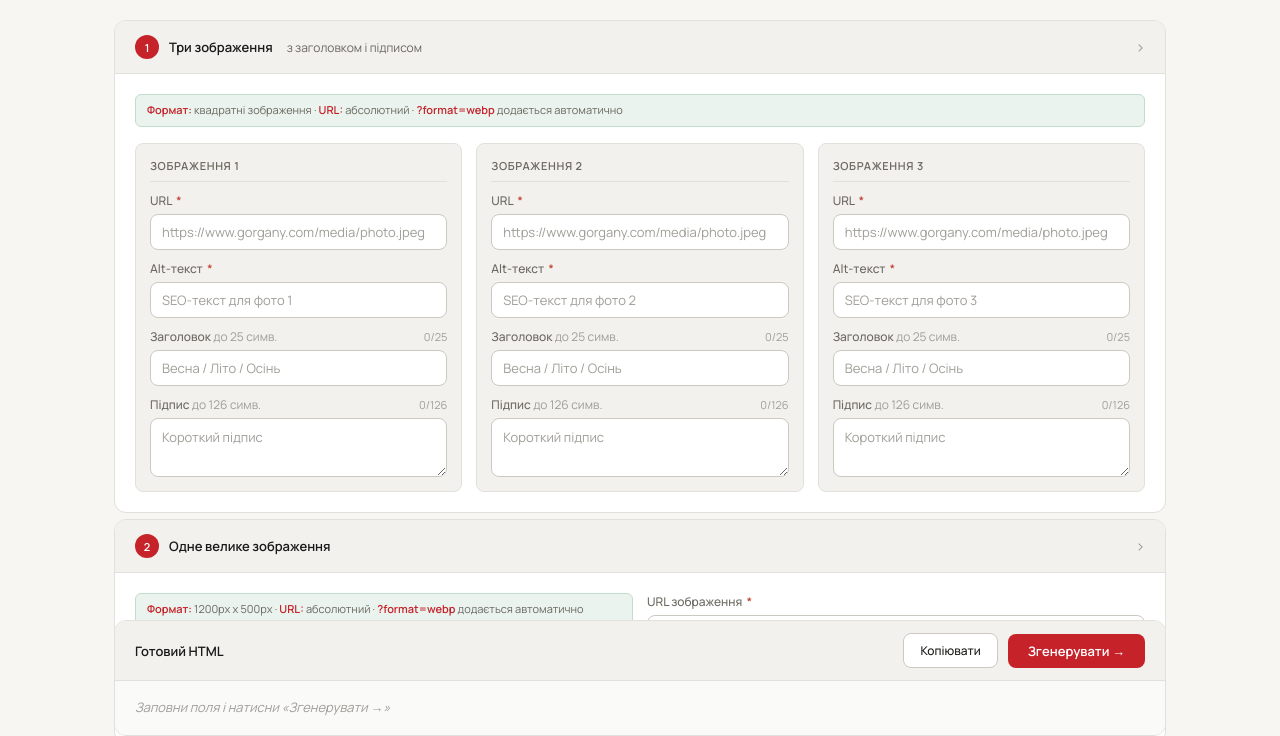
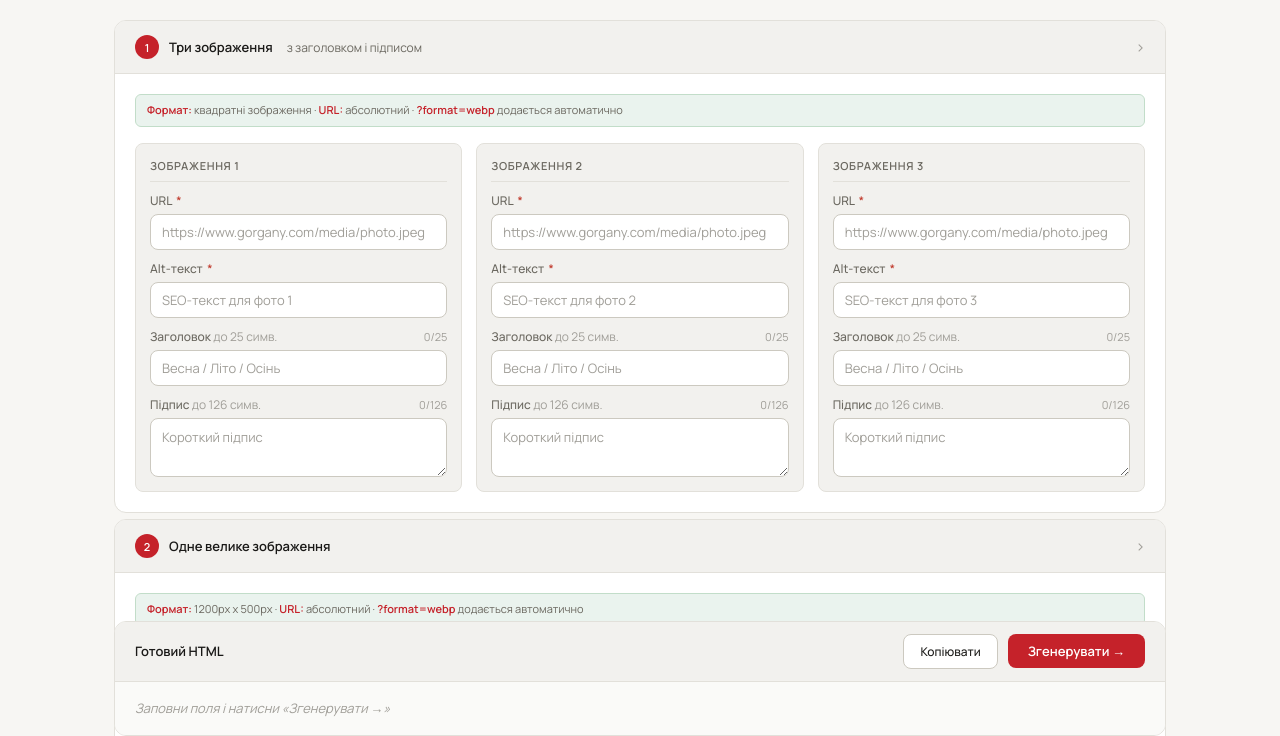
Before and after one commit to pickrace/gorgany-rich-builder, a plain HTML site: page index.html in a window 1280 px wide. Shown: the part 64-800 px from the top of the page. Drawn offline with Linux system fonts and the light colour scheme.

Commit message:
Fix front and place qoute about generating photo link in script.js

```diff
--- a/index.html
+++ b/index.html
@@ -53,7 +53,7 @@
           <span class="section-name">Одне велике зображення</span>
           <span class="section-chevron">›</span>
         </div>
-        <div class="section-body" style="grid-template-columns:1fr 1fr; gap:14px;">
+        <div class="section-body">
           <div class="tip"><b>Формат:</b> 1200px х 500px · <b>URL:</b> абсолютний · <b>?format=webp</b> додається
             автоматично</div>
           <div class="field">
--- a/script.js
+++ b/script.js
@@ -15,6 +15,10 @@ function buildImgCols() {
   for (let i = 1; i <= 3; i++) {
     const d = document.createElement('div');
     d.className = 'img-card';
+
+    // генерація полів для трьох зображень.
+    // Треба переробити, щоб робило лінку за допомогою SKU + назва фото
+
     d.innerHTML = `
       <div class="img-card-title">Зображення ${i}</div>
       <div class="field">
```
